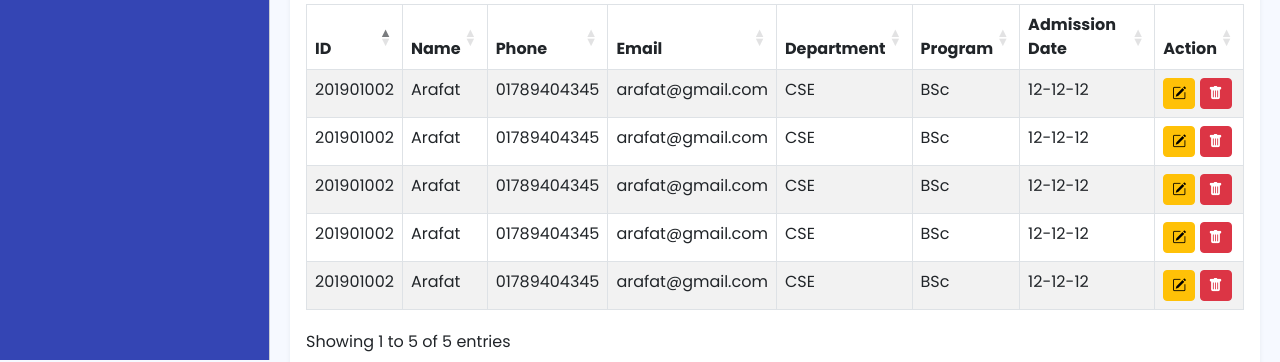
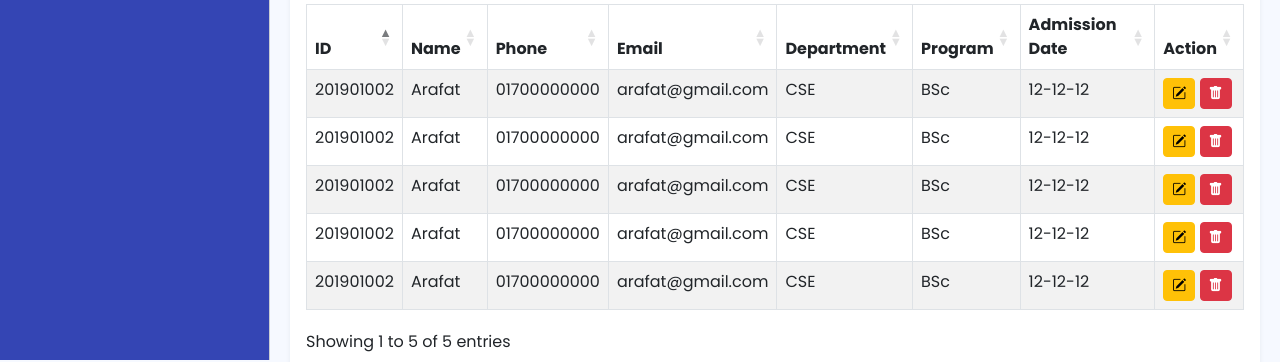
Before and after one commit to durjaygp/simple-admin-dashboard, a plain HTML site: page index.html in a window 1280 px wide. Shown: the part 440-802 px from the top of the page. Drawn offline with nearby package versions, Linux system fonts and the light colour scheme.

Commit message:
table updated

```diff
--- a/index.html
+++ b/index.html
@@ -199,7 +199,7 @@
                 <tr>
                   <td>201901002</td>
                   <td>Arafat</td>
-                  <td>01789404345</td>
+                  <td>01700000000</td>
                   <td>arafat@gmail.com</td>
                   <td>CSE</td>
                   <td>BSc</td>
@@ -216,7 +216,7 @@
                 <tr>
                   <td>201901002</td>
                   <td>Arafat</td>
-                  <td>01789404345</td>
+                  <td>01700000000</td>
                   <td>arafat@gmail.com</td>
                   <td>CSE</td>
                   <td>BSc</td>
@@ -233,7 +233,7 @@
                 <tr>
                   <td>201901002</td>
                   <td>Arafat</td>
-                  <td>01789404345</td>
+                  <td>01700000000</td>
                   <td>arafat@gmail.com</td>
                   <td>CSE</td>
                   <td>BSc</td>
@@ -250,7 +250,7 @@
                 <tr>
                   <td>201901002</td>
                   <td>Arafat</td>
-                  <td>01789404345</td>
+                  <td>01700000000</td>
                   <td>arafat@gmail.com</td>
                   <td>CSE</td>
                   <td>BSc</td>
@@ -267,7 +267,7 @@
                 <tr>
                   <td>201901002</td>
                   <td>Arafat</td>
-                  <td>01789404345</td>
+                  <td>01700000000</td>
                   <td>arafat@gmail.com</td>
                   <td>CSE</td>
                   <td>BSc</td>
```
